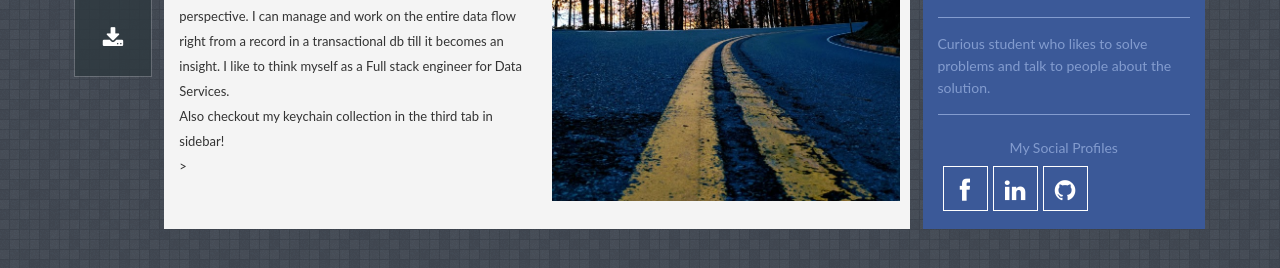
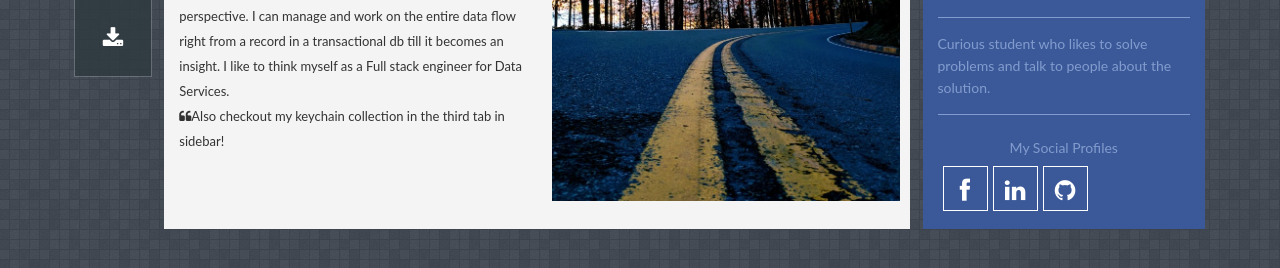
Before and after one commit to cmuthapp/cmuthapp.github.io, a Jekyll site: the page built from index.html, in a window 1280 px wide. Shown: the part 511-779 px from the top of the page. Built offline with Jekyll 4.4.1, drawn with Linux system fonts in a browser that asks for light colours.

Commit message:
small corrections

```diff
--- a/_includes/profile.html
+++ b/_includes/profile.html
@@ -45,9 +45,8 @@
 
          <p style="margin-bottom:20px">
             <ul><i class="fa fa-quote-left"></i> Data Engineering and Data Analytics/Data Science have always been viewed as separate profiles. I have industrial experience and academic knowledge in both the fields which helps me to view projects in an end to end perspective. I can manage and work on the entire data flow right from a record in a transactional db till it becomes an insight. I like to think myself as a Full stack engineer for Data Services.</ul>
-            <ul>Also checkout my keychain collection in the third tab in sidebar!</ul>>
+            <ul><i class="fa fa-quote-left"></i>Also checkout my keychain collection in the third tab in sidebar!</ul>
         </p>
-
     </div>
     <!-- End left-wrap -->
 
```
